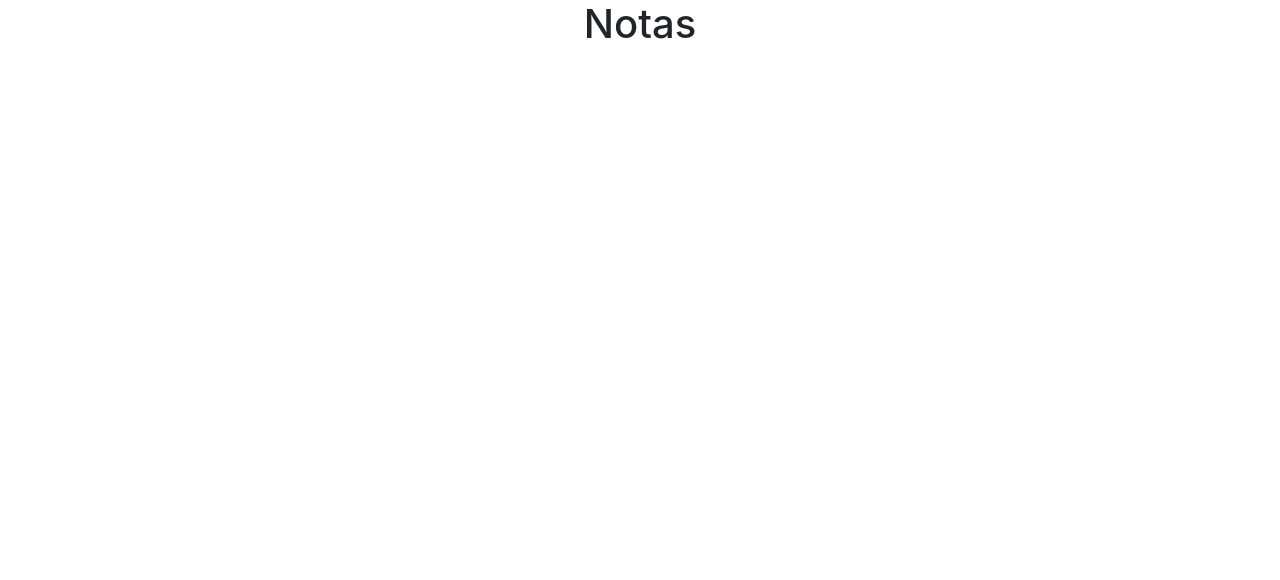
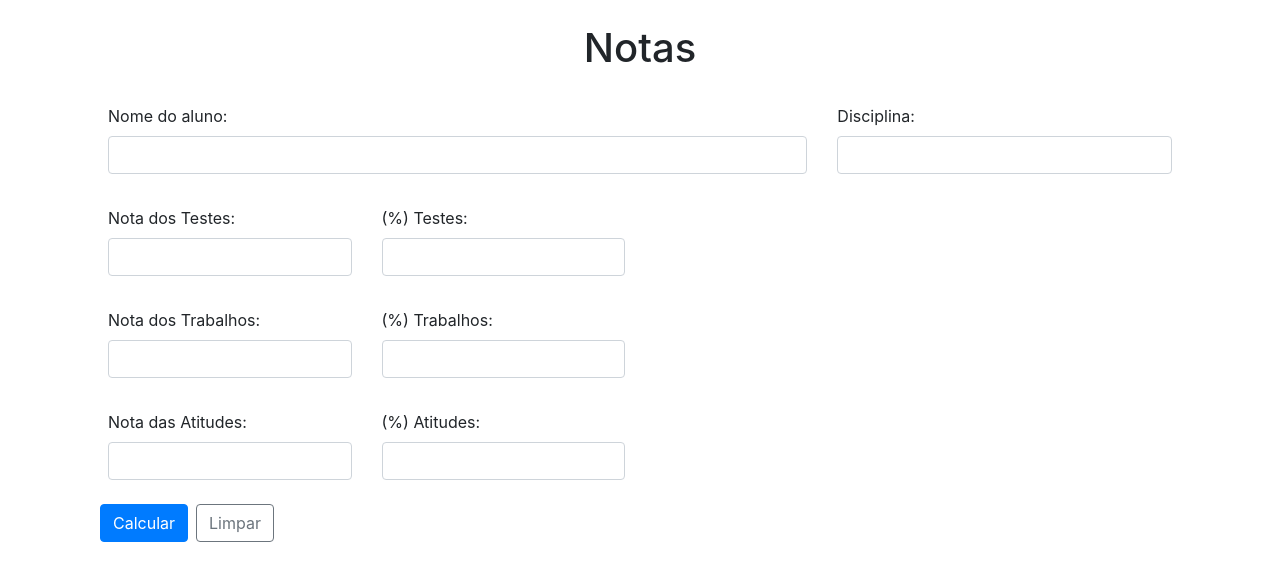
Before and after one commit to davizinhoxz/REACT-APP-1, a React (Vite) app: page / in a window 1280 px wide. Shown: the top 580 px of the page. Built offline with nearby package versions, Linux system fonts and the light colour scheme.

Commit message:
ainda falta o calc

```diff
--- a/src/App.jsx
+++ b/src/App.jsx
@@ -11,9 +11,13 @@ import Alerta from './Alerta';
 
 function App() {
   return (
+    <div className="container mt-4">
 
       <h1 className="text-center">Notas</h1>
 
+      <Notas/>
+
+      </div>
   );
 }
 
--- a/src/Notas.jsx
+++ b/src/Notas.jsx
@@ -4,118 +4,144 @@ function Notas() {
 
     const [formData, setFormData] = useState({
         id: '',
-        titulo: '',
-        data: '',
-        descricao: ''
+        nome: '',
+        disciplina: '',
+        notaTeste: '',
+        notaTrabalho: '',
+        notaAtitudes: '',
+        testes: '',
+        trabalhos: '',
+        atitudes: ''
     });
 
-    const [tarefas, setTarefas] = useState([]);
-
+    const [notas, setNotas] = useState([]);
     const [dadosSubmetidos, setDadosSubmetidos] = useState(null);
 
+    function handleSubmit(e) {
+        e.preventDefault();
+        setDadosSubmetidos(formData);
 
-    // Esta função é chamada quando o formulário é submetido
-    function handleSubmit(e) {
-        e.preventDefault(); // impede o recarregamento da página
-        setDadosSubmetidos(formData); // guarda os dados preenchidos
-
-        const novaTarefa = {
-            id: Date.now(), // gera um ID único com base no timestamp
-            titulo: formData.titulo,
-            data: formData.data,
-            descricao: formData.descricao
+        const novaNota = {
+            id: Date.now(),
+            nome: formData.nome,
+            disciplina: formData.disciplina,
+            notaTeste: formData.notaTeste,
+            notaTrabalho: formData.notaTrabalho,
+            notaAtitudes: formData.notaAtitudes,
+            testes: formData.testes,
+            trabalhos: formData.trabalhos,
+            atitudes: formData.atitudes
         };
-        setTarefas([...tarefas, novaTarefa]); // adiciona a nova tarefa à lista
+        setNotas([...notas, novaNota]);
     }
 
-
-    function newTarefa() {
-        const novaTarefa = {
-            id: Date.now(), // gera um ID único com base no timestamp
-            titulo: 'Euzinho',
-            data: 'euzinho',
-            descricao: 'ui ui ui ui ui ui ui ui ui ui ui ui ui ui ui ui ui ui'
-        };
-        setFormData(novaTarefa);
-        setTarefas([...tarefas, novaTarefa]); // adiciona a nova tarefa à lista
-        setDadosSubmetidos(null); // limpa os dados apresentados após adicionar a tarefa
-    }
-
-    // Limpa o formulário e os dados apresentados
     function limparFormulario() {
-        setFormData({ id: '', titulo: '', data: '', descricao: '' });
+        setFormData({ id: '', nome: '', disciplina: '', notaTeste: '', notaTrabalho: '', notaAtitudes: '', testes: '', trabalhos: '', atitudes: '' });
         setDadosSubmetidos(null);
     }
 
-
-
     return (
-        <div className="mt-4">
-
-            <div className="col-md-6">
+        <div className="container mt-4">
 
             <form onSubmit={handleSubmit}>
-                    {/* Cada campo é controlado — o valor vem do estado React */}
-                    <div className="mt-4">
-                        <label>Título</label>
-                        <input type="text" className="form-control" value={formData.titulo} onChange={(e) =>
-                            setFormData({ ...formData, titulo: e.target.value })} required />
+
+                <div className="form-group">
+                    <div className="row p-2">
+                        <div className="col-md-8">
+                            <label>Nome do aluno:</label>
+                            <input type="text" className="form-control"
+                                value={formData.nome}
+                                onChange={(e) => setFormData({ ...formData, nome: e.target.value })}
+                                required />
                         </div>
-                    <div className="form-group">
-                        <label>Data</label>
-                        <input type="date" className="form-control" value={formData.data} onChange={(e) =>
-                            setFormData({ ...formData, data: e.target.value })} required />
+                        <div className="col-md-4">
+                            <label>Disciplina:</label>
+                            <input type="text" className="form-control"
+                                value={formData.disciplina}
+                                onChange={(e) => setFormData({ ...formData, disciplina: e.target.value })}
+                                required />
                         </div>
-                    <div className="form-group">
-                        <label>Descrição</label>
-                        <textarea className="form-control" rows="3" value={formData.descricao} onChange={(e) =>
-                            setFormData({ ...formData, descricao: e.target.value })}></textarea>
+                    </div>
                 </div>
 
+                <div className="form-group">
+                    <div className="row p-2">
+                        <div className="col-md-3">
+                            <label>Nota dos Testes:</label>
+                            <input type="number" className="form-control"
+                                value={formData.notaTeste}
+                                onChange={(e) => setFormData({ ...formData, notaTeste: e.target.value })} />
+                        </div>
+                        <div className="col-md-3">
+                            <label>(%) Testes:</label>
+                            <input type="number" className="form-control"
+                                value={formData.testes}
+                                onChange={(e) => setFormData({ ...formData, testes: e.target.value })} />
+                        </div>
+                    </div>
+                </div>
 
+                <div className="form-group">
+                    <div className="row p-2">
+                        <div className="col-md-3">
+                            <label>Nota dos Trabalhos:</label>
+                            <input type="number" className="form-control"
+                                value={formData.notaTrabalho}
+                                onChange={(e) => setFormData({ ...formData, notaTrabalho: e.target.value })} />
+                        </div>
+                        <div className="col-md-3">
+                            <label>(%) Trabalhos:</label>
+                            <input type="number" className="form-control"
+                                value={formData.trabalhos}
+                                onChange={(e) => setFormData({ ...formData, trabalhos: e.target.value })} />
+                        </div>
+                    </div>
+                </div>
 
-                    {/* Botões de ação */}
-                    <button className="btn btn-success mr-2">Enviar</button>
+                <div className="form-group">
+                    <div className="row p-2">
+                        <div className="col-md-3">
+                            <label>Nota das Atitudes:</label>
+                            <input type="number" className="form-control"
+                                value={formData.notaAtitudes}
+                                onChange={(e) => setFormData({ ...formData, notaAtitudes: e.target.value })} />
+                        </div>
+                        <div className="col-md-3">
+                            <label>(%) Atitudes:</label>
+                            <input type="number" className="form-control"
+                                value={formData.atitudes}
+                                onChange={(e) => setFormData({ ...formData, atitudes: e.target.value })} />
+                        </div>
+                    </div>
+                </div>
 
-                    <button type="button" className="btn btn-outline-secondary"
-                        onClick={limparFormulario}>Limpar</button>
+                <button type="submit" className="btn btn-primary mr-2">Calcular</button>
+                <button type="button" className="btn btn-outline-secondary" onClick={limparFormulario}>Limpar</button>
+            </form>
 
-                    <button type="button" className="btn btn-outline-secondary"
-                        onClick={newTarefa}>Nova Tarefa</button>
-
-                </form>
-            </div >
-
-
-
-
-
-            <div className="col-6">
             {dadosSubmetidos && (
                 <div className="card mt-4">
                     <div className="card-body">
                         <h5 className="card-title">Dados Recebidos</h5>
-                            <p><strong>Título:</strong> {dadosSubmetidos.titulo}</p>
-                            <p><strong>Data:</strong> {dadosSubmetidos.data}</p>
-                            <p><strong>Descrição:</strong> {dadosSubmetidos.descricao}</p>
+                        <p><strong>Nome do Aluno:</strong> {dadosSubmetidos.nome}</p>
+                        <p><strong>Disciplina:</strong> {dadosSubmetidos.disciplina}</p>
+                        <p><strong>Nota dos Testes:</strong> {dadosSubmetidos.notaTeste} ({dadosSubmetidos.testes}%)</p>
+                        <p><strong>Nota dos Trabalhos:</strong> {dadosSubmetidos.notaTrabalho} ({dadosSubmetidos.trabalhos}%)</p>
+                        <p><strong>Nota das Atitudes:</strong> {dadosSubmetidos.notaAtitudes} ({dadosSubmetidos.atitudes}%)</p>
                     </div>
                 </div>
             )}
 
-                <h3 className="mt-4">Notas</h3>
             <ul className="list-group mt-4">
-                    {tarefas.map((tarefa) => (
-                        <li key={tarefa.id} className="list-group-item">
-                            <h5>{tarefa.titulo}</h5>
-                            <p>{tarefa.data}</p>
-                            <p>{tarefa.descricao}</p>
+                {notas.map((nota) => (
+                    <li key={nota.id} className="list-group-item">
+                        <h5>{nota.nome} — {nota.disciplina}</h5>
+                        <p>Testes: {nota.notaTeste} ({nota.testes}%) | Trabalhos: {nota.notaTrabalho} ({nota.trabalhos}%) | Atitudes: {nota.notaAtitudes} ({nota.atitudes}%)</p>
                     </li>
                 ))}
             </ul>
         </div>
-
-        </div >
-
     );
 }
+
 export default Notas;
```
Lines whose indentation alone changed are shown as unchanged.
